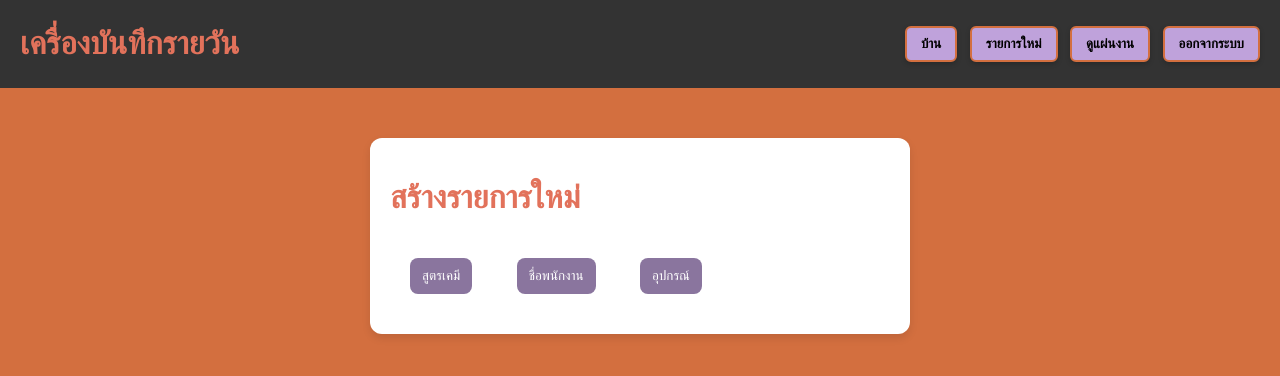
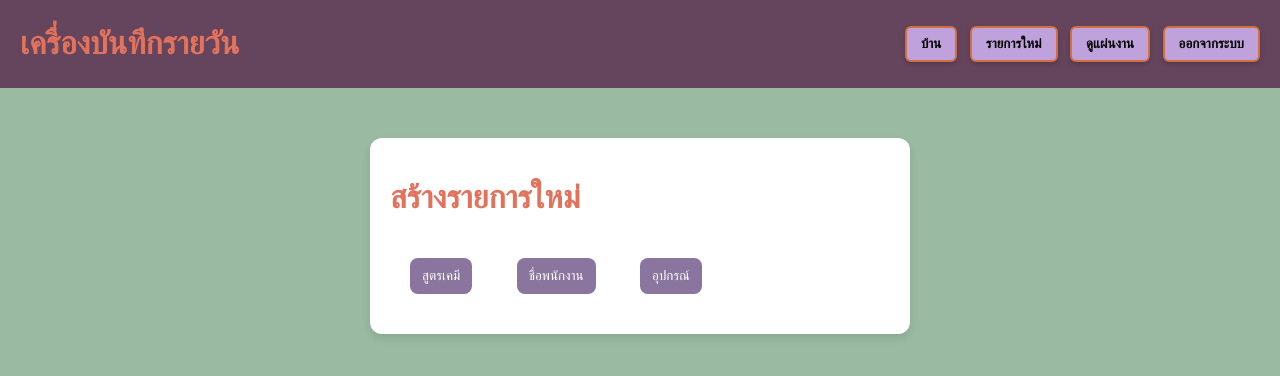
Before and after one commit to kesarasra/Air4AppResume, a Flask app: page /newitem in a window 1280 px wide. Shown: the top 376 px of the page. Run offline with Flask 3, Linux system fonts and the light colour scheme; parts of the project's set-up code (start-up, migrations or seed data) failed here and were passed over.

Commit message:
Changed primary colors for header, background and text

```diff
--- a/static/styles/style.css
+++ b/static/styles/style.css
@@ -9,11 +9,11 @@
 }
 
 body {
-  background-color: #D36F3F;
+  background-color: #9BBAA2;
   font-family: Arial, sans-serif;
   margin: 0;
   padding: 0;
-  color: #333;
+  color: #8a4627;
 }
 
 .container {
@@ -178,7 +178,7 @@ input[type="checkbox"][name="activity"] {
 .navbar {
   position: sticky;
   top: 0;
-  background-color: #333;
+  background-color: #64455d;
   color: white;
   padding:4px 20px;
   z-index: 1000;
```
